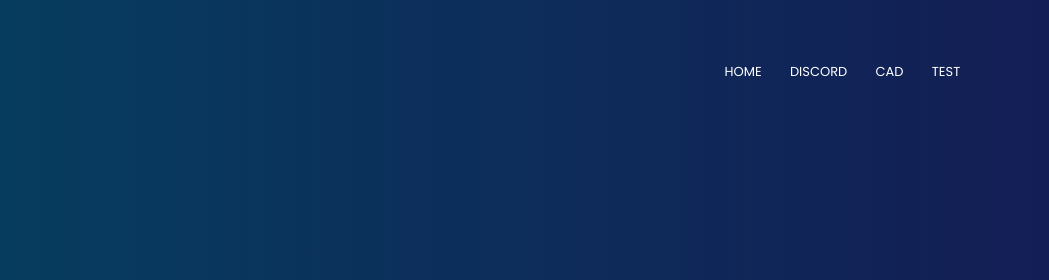
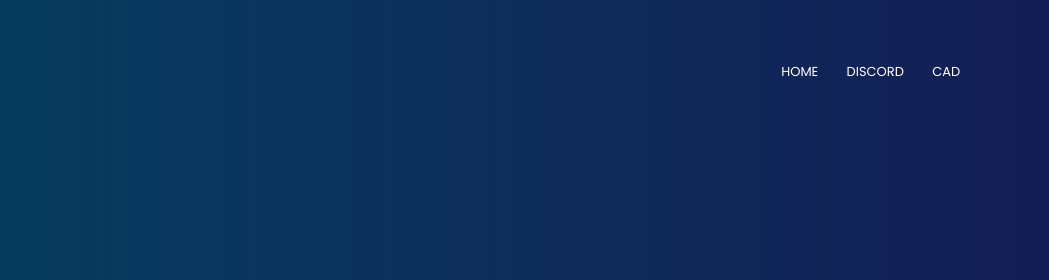
Before and after one commit to Ryno539/Website, a plain HTML site: page Home.html in a window 1280 px wide. Shown: the top 280 px of the page, 231-1280 px from the left. Drawn offline with Linux system fonts and the light colour scheme.

Commit message:
Update and rename index.html to Home.html

```diff
--- a/index.html
+++ b/Home.html
@@ -19,7 +19,7 @@
                 <li><a href="http://www.satellitegrp.com" class="home">HOME</a></li>
                 <li><a href="https://discord.gg/xtJVSErD3Z" class="disocrd">DISCORD</a></li>
                 <li><a href="https://therocketcad.com/invite?code=6URzC" class="cad">CAD</a></li>
-				<li><a href="test" class="test">TEST</a></li>
+
 
             </ul>
         </div>
```
